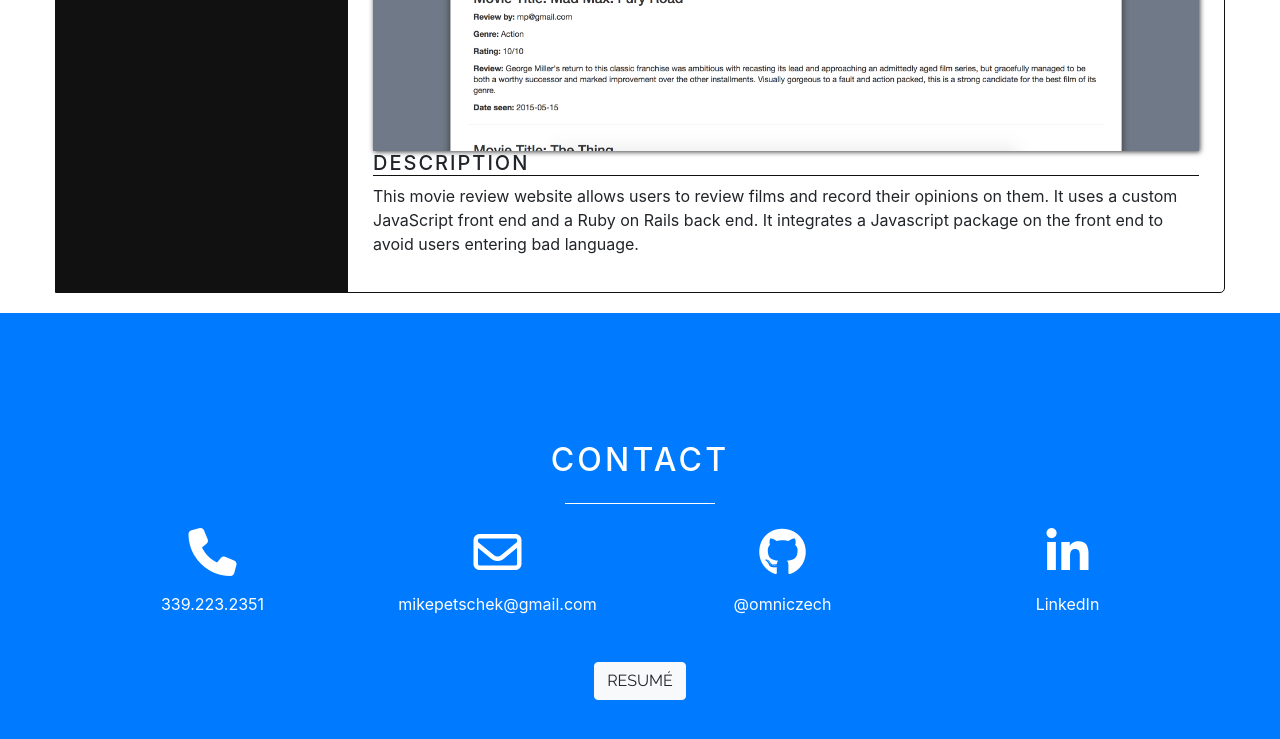
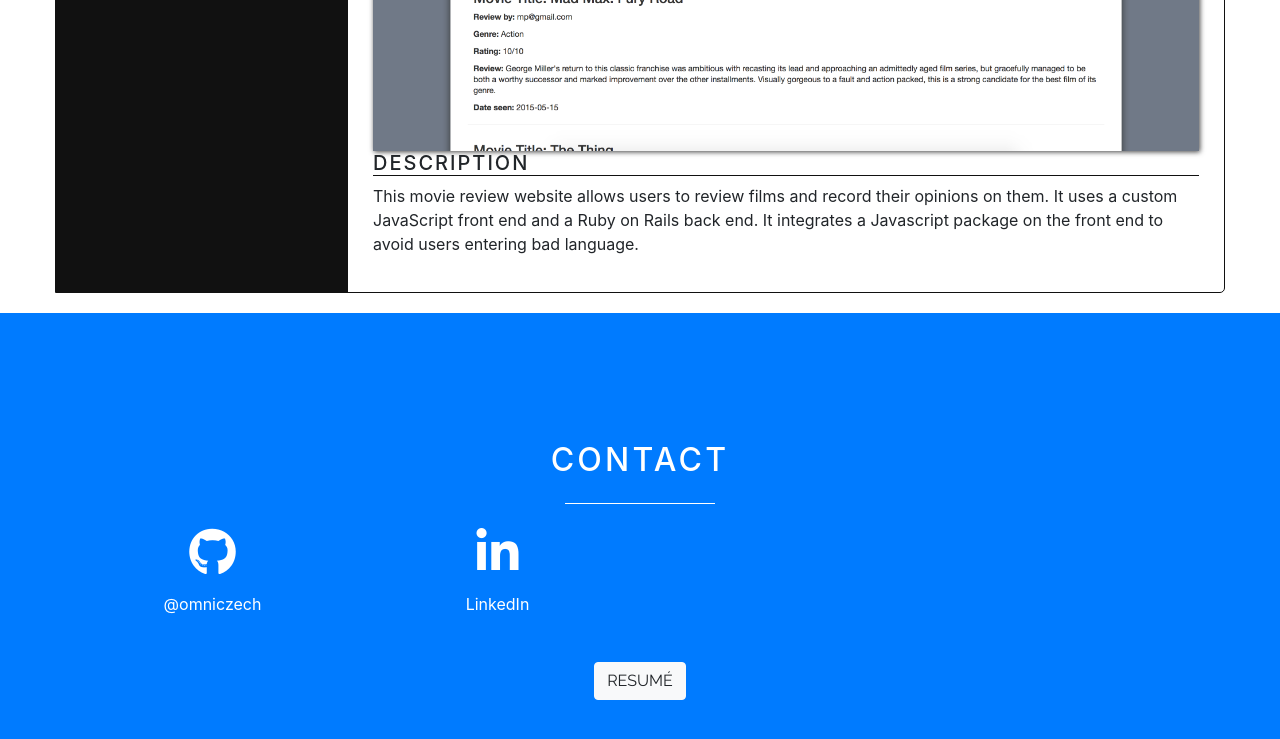
Before and after one commit to omniczech/omniczech.github.io, a website with bundled scripts: page index.html in a window 1280 px wide. Shown: the part 4865-5604 px from the top of the page. Built offline with nearby package versions, Linux system fonts and the light colour scheme.

Commit message:
Update index.html

```diff
--- a/index.html
+++ b/index.html
@@ -285,20 +285,6 @@
         <div class="col-md-12 mx-auto text-center">
           <div class="row">
             <div class="col-md-3 text-center">
-              <a target="_blank" href="tel:339-223-2351" class="text-white">
-              <i class="fa fa-phone fa-3x mb-3 sr-contact"></i>
-              <p>339.223.2351</p>
-              </a>
-            </div>
-            <div class="col-md-3 text-center">
-              <a target="_blank" href="mailto:mikepetschek@gmail.com" class="text-white">
-              <i class="fa fa-envelope-o fa-3x mb-3 sr-contact"></i>
-              <p>
-                mikepetschek@gmail.com
-              </p>
-              </a>
-            </div>
-            <div class="col-md-3 text-center">
               <a target="_blank" href="http://github.com/omniczech" class="text-white">
               <i class="fa fa-github fa-3x mb-3 sr-contact"></i>
               <p>@omniczech</p>
```
